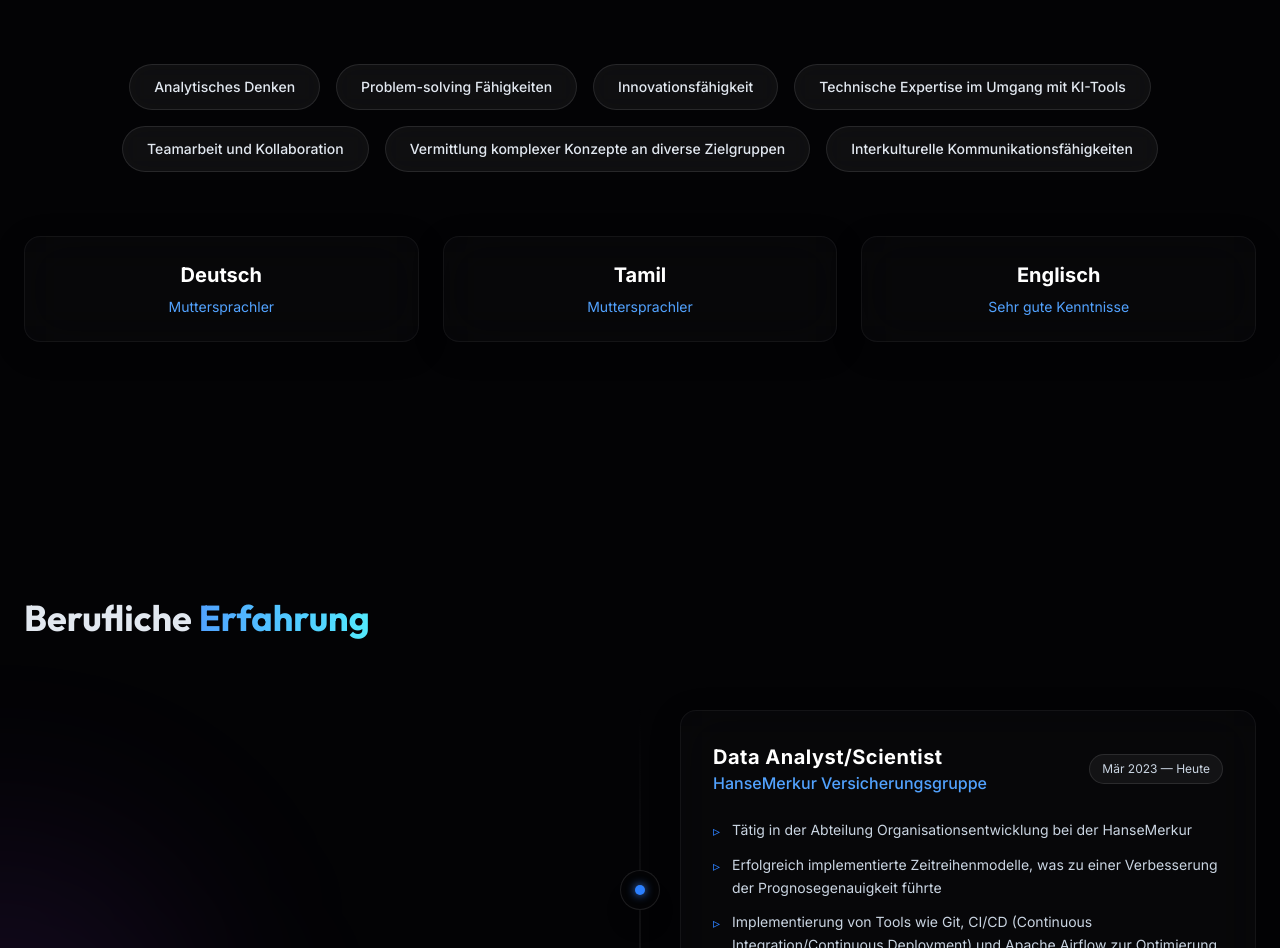
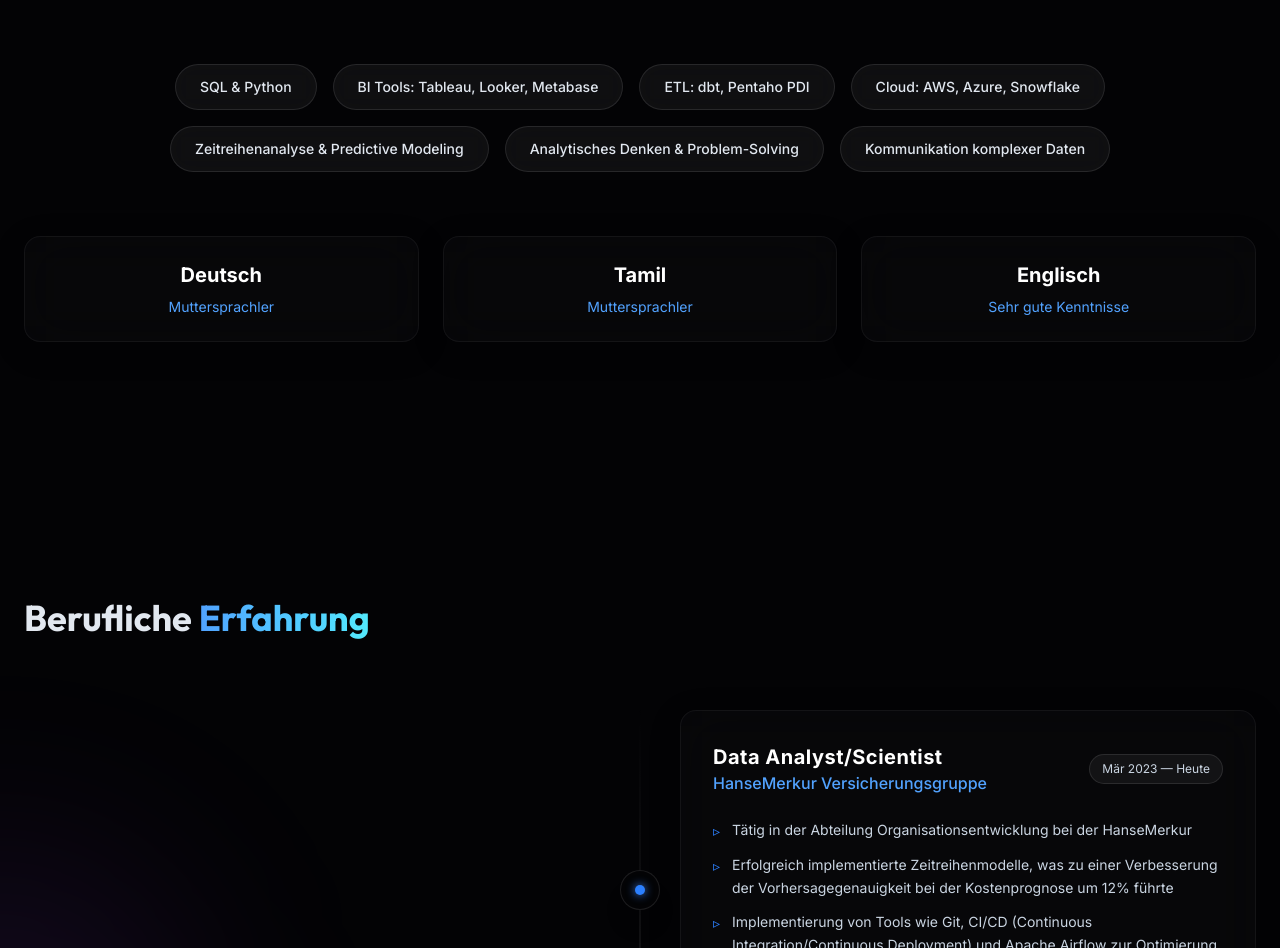
Before and after one commit to Prav040/portfolio, a Next.js app: page / in a window 1280 px wide. Shown: the part 1064-2012 px from the top of the page. Built offline with nearby package versions, Linux system fonts and the light colour scheme.

Commit message:
feat: add business KPIs and hard skills to resume

```diff
--- a/src/data/content.ts
+++ b/src/data/content.ts
@@ -53,13 +53,13 @@ export const contentDe: ContentType = {
     bio: "Datenanalyse-Experte mit starkem technischen Hintergrund und Erfahrung in der geduldigen Vermittlung komplexer Inhalte. Motiviert, analytische Fähigkeiten in einer innovativen Umgebung einzusetzen.",
   },
   skills: [
-    "Analytisches Denken",
-    "Problem-solving Fähigkeiten",
-    "Innovationsfähigkeit",
-    "Technische Expertise im Umgang mit KI-Tools",
-    "Teamarbeit und Kollaboration",
-    "Vermittlung komplexer Konzepte an diverse Zielgruppen",
-    "Interkulturelle Kommunikationsfähigkeiten",
+    "SQL & Python",
+    "BI Tools: Tableau, Looker, Metabase",
+    "ETL: dbt, Pentaho PDI",
+    "Cloud: AWS, Azure, Snowflake",
+    "Zeitreihenanalyse & Predictive Modeling",
+    "Analytisches Denken & Problem-Solving",
+    "Kommunikation komplexer Daten"
   ],
   languages: [
     { name: "Deutsch", level: "Muttersprachler" },
@@ -74,7 +74,7 @@ export const contentDe: ContentType = {
       period: "Mär 2023 — Heute",
       achievements: [
         "Tätig in der Abteilung Organisationsentwicklung bei der HanseMerkur",
-        "Erfolgreich implementierte Zeitreihenmodelle, was zu einer Verbesserung der Prognosegenauigkeit führte",
+        "Erfolgreich implementierte Zeitreihenmodelle, was zu einer Verbesserung der Vorhersagegenauigkeit bei der Kostenprognose um 12% führte",
         "Implementierung von Tools wie Git, CI/CD (Continuous Integration/Continuous Deployment) und Apache Airflow zur Optimierung und Effizienzsteigerung von Prozessen",
         "Unterstützung bei der Entwicklung und Umsetzung von Maßnahmen zur kontinuierlichen Verbesserung der Unternehmensabläufe",
       ],
@@ -85,7 +85,7 @@ export const contentDe: ContentType = {
       location: "Hamburg",
       period: "Feb 2022 — Mär 2023",
       achievements: [
-        "Analyse großer Datensätze und Erstellung von Berichten und Dashboards zur Unterstützung verschiedener Teams bei Geschäftsentscheidungen",
+        "Aufbau der internen Datenanalyse und Entwicklung von interaktiven Dashboards, die dem Marketing halfen, den ROAS (Return on Ad Spend) signifikant um 22% zu verbessern",
         "Überwachung wichtiger Leistungskennzahlen wie Umsatz und Lagerbestände",
         "Identifizierung von Trends und Mustern im Kaufverhalten der Kunden",
         "Anwendung von Zeitreihenmodellen zur Prognose der Verkaufszahlen einzelner Produkte",
@@ -228,13 +228,13 @@ export const contentEn: ContentType = {
     bio: "Data analysis expert with a strong technical background and experience in patiently conveying complex content. Motivated to apply analytical skills in an innovative environment.",
   },
   skills: [
-    "Analytical Thinking",
-    "Problem-Solving Skills",
-    "Innovation Capability",
-    "Technical Expertise in AI Tools",
-    "Teamwork and Collaboration",
-    "Communicating Complex Concepts to Diverse Audiences",
-    "Intercultural Communication Skills",
+    "SQL & Python",
+    "BI Tools: Tableau, Looker, Metabase",
+    "ETL: dbt, Pentaho PDI",
+    "Cloud: AWS, Azure, Snowflake",
+    "Time Series Analysis & Predictive Modeling",
+    "Analytical Thinking & Problem-Solving",
+    "Communicating Complex Data"
   ],
   languages: [
     { name: "German", level: "Native Speaker" },
@@ -249,7 +249,7 @@ export const contentEn: ContentType = {
       period: "Mar 2023 — Present",
       achievements: [
         "Working in the Organizational Development department at HanseMerkur",
-        "Successfully implemented time series models, leading to improved forecasting accuracy",
+        "Successfully implemented time series models, leading to a 12% improvement in forecasting accuracy for cost prediction",
         "Implementation of tools like Git, CI/CD, and Apache Airflow to optimize processes and increase efficiency",
         "Supporting the development and implementation of measures for continuous improvement of business operations",
       ],
@@ -260,7 +260,7 @@ export const contentEn: ContentType = {
       location: "Hamburg",
       period: "Feb 2022 — Mar 2023",
       achievements: [
-        "Analyzing large datasets and creating reports and dashboards to support various teams in business decisions",
+        "Established internal data analytics and developed interactive dashboards, helping marketing significantly improve ROAS (Return on Ad Spend) by 22%",
         "Monitoring key performance indicators such as revenue and inventory levels",
         "Identifying trends and patterns in customer purchasing behavior",
         "Applying time series models to forecast sales figures for individual products",
```
